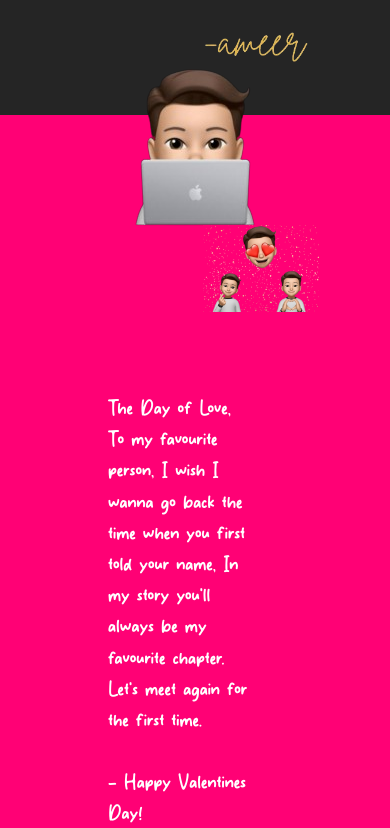
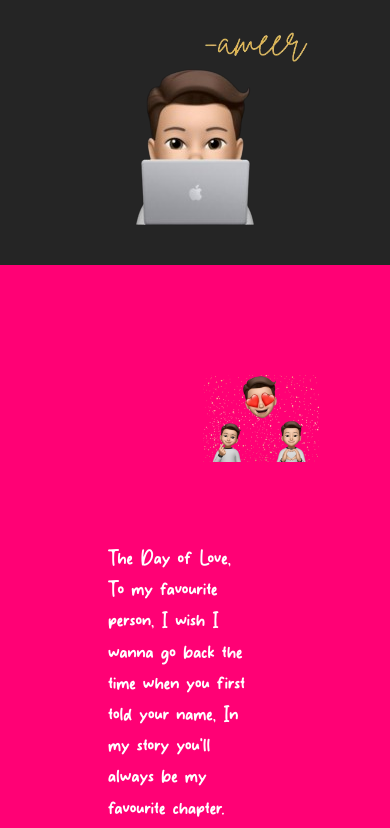
Before and after one commit to ameeronline/portfolio-test, a React (Create React App) app: page / in a window 390 px wide. Shown: the part 785-1613 px from the top of the page. Built offline with nearby package versions, Linux system fonts and the light colour scheme; a web font is replaced by a local one.

Commit message:
Media query adjusted

```diff
--- a/src/Components/Events/Events.css
+++ b/src/Components/Events/Events.css
@@ -39,7 +39,7 @@
     .event {
         flex-direction: column;
         align-items: center;
-        margin-top: 350px;
+        margin-top: 500px;
         height: auto;
     }
     .description{
```
